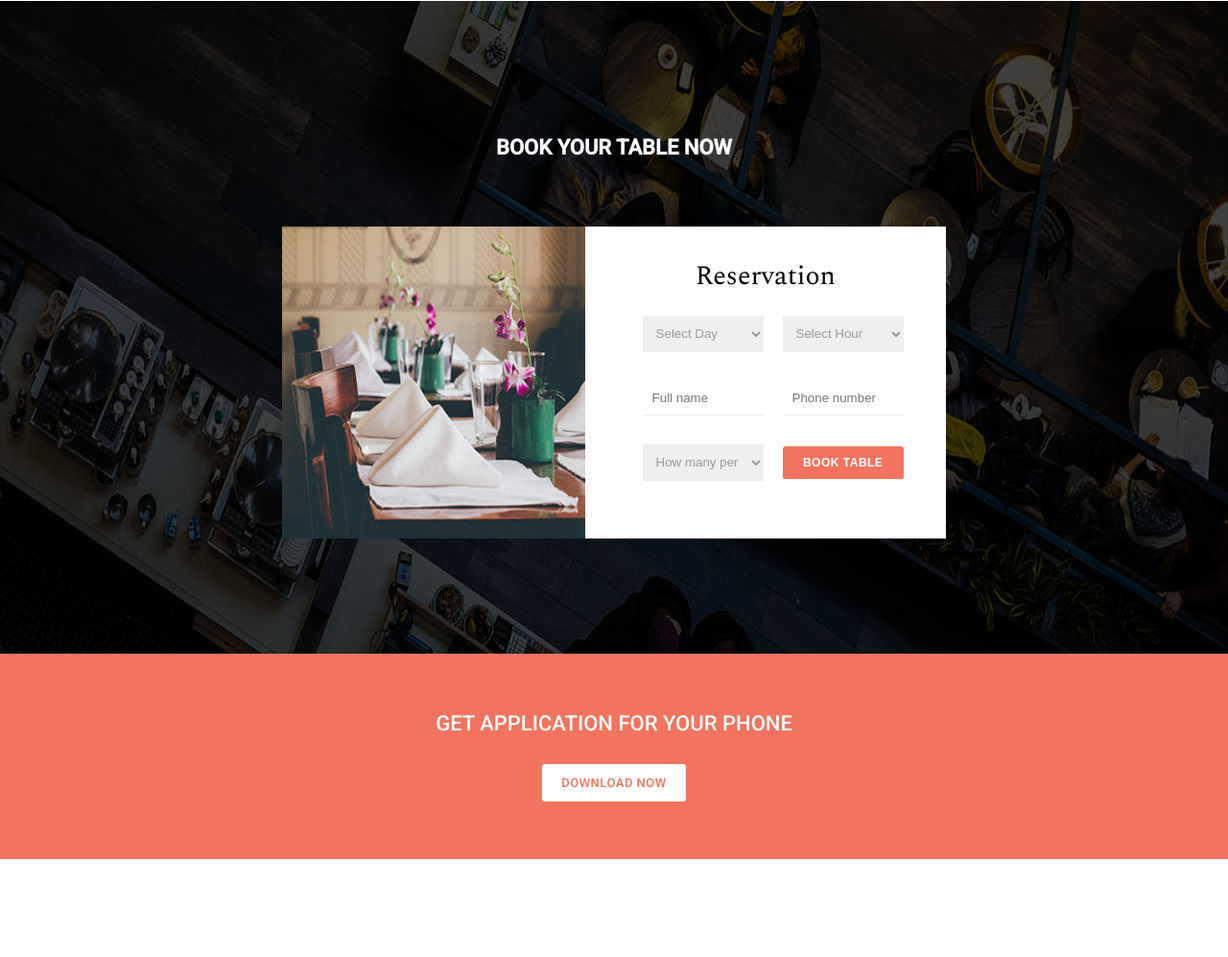
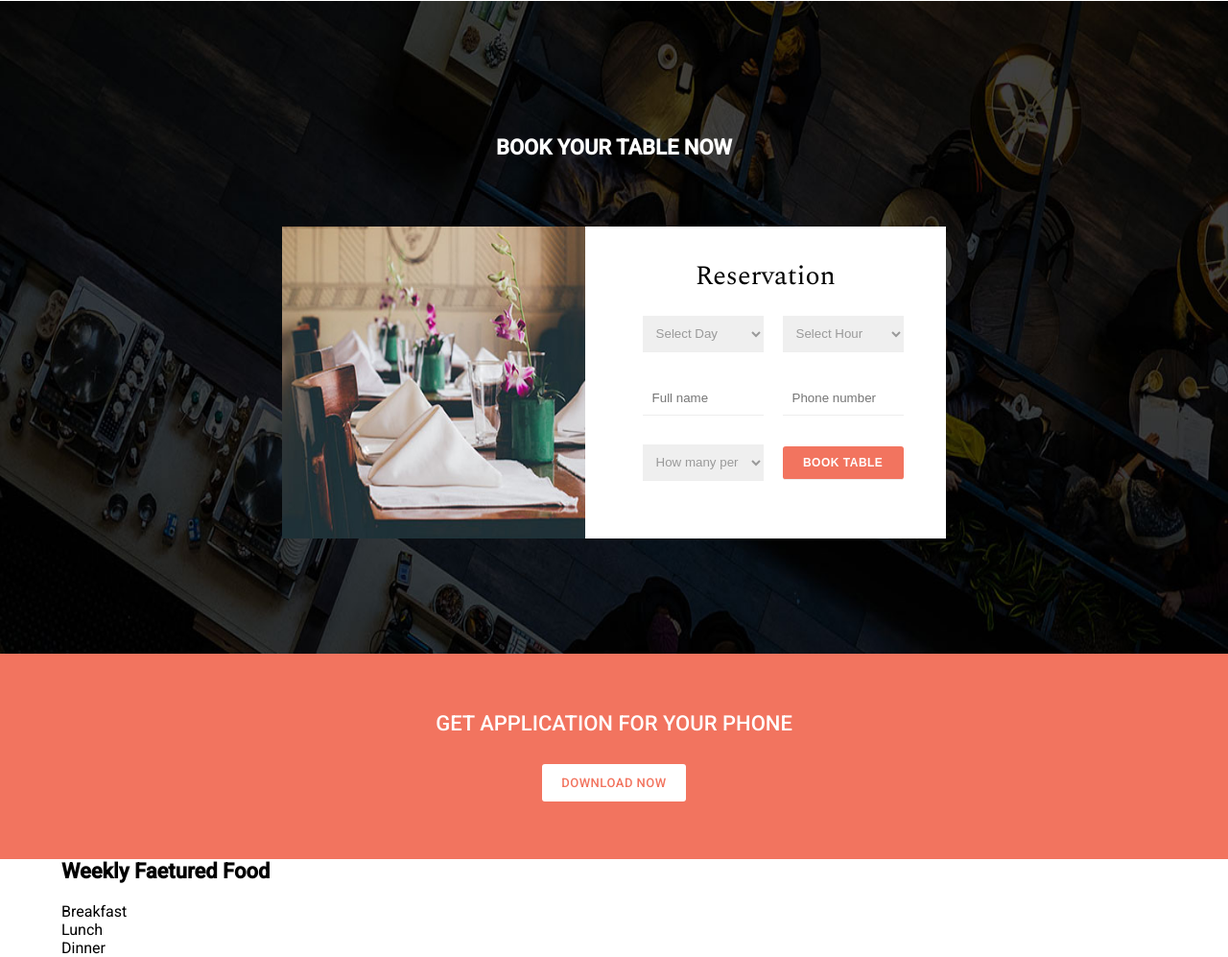
Before and after one commit to AbdullahiAA/victory-restaurant, a plain HTML site: page index.html in a window 1280 px wide. Shown: the part 1645-2642 px from the top of the page at 96% size. Before the commit the page ends 2540 px from the top, so only its background shows below. Drawn offline with nearby package versions, Linux system fonts and the light colour scheme.

Commit message:
Fetured Food Added

```diff
--- a/index.html
+++ b/index.html
@@ -184,11 +184,13 @@
         <section id="featured-food">
             <div class="container">
                 <div class="heading">
-                    <!-- <h4>Weekly Faetured Food</h4> -->
+                    <h4>Weekly Faetured Food</h4>
                 </div>
 
                 <div class="featured-food__content">
-
+                    Breakfast<br>
+                    Lunch <br>
+                    Dinner
                 </div>
             </div>
         </section>
```
